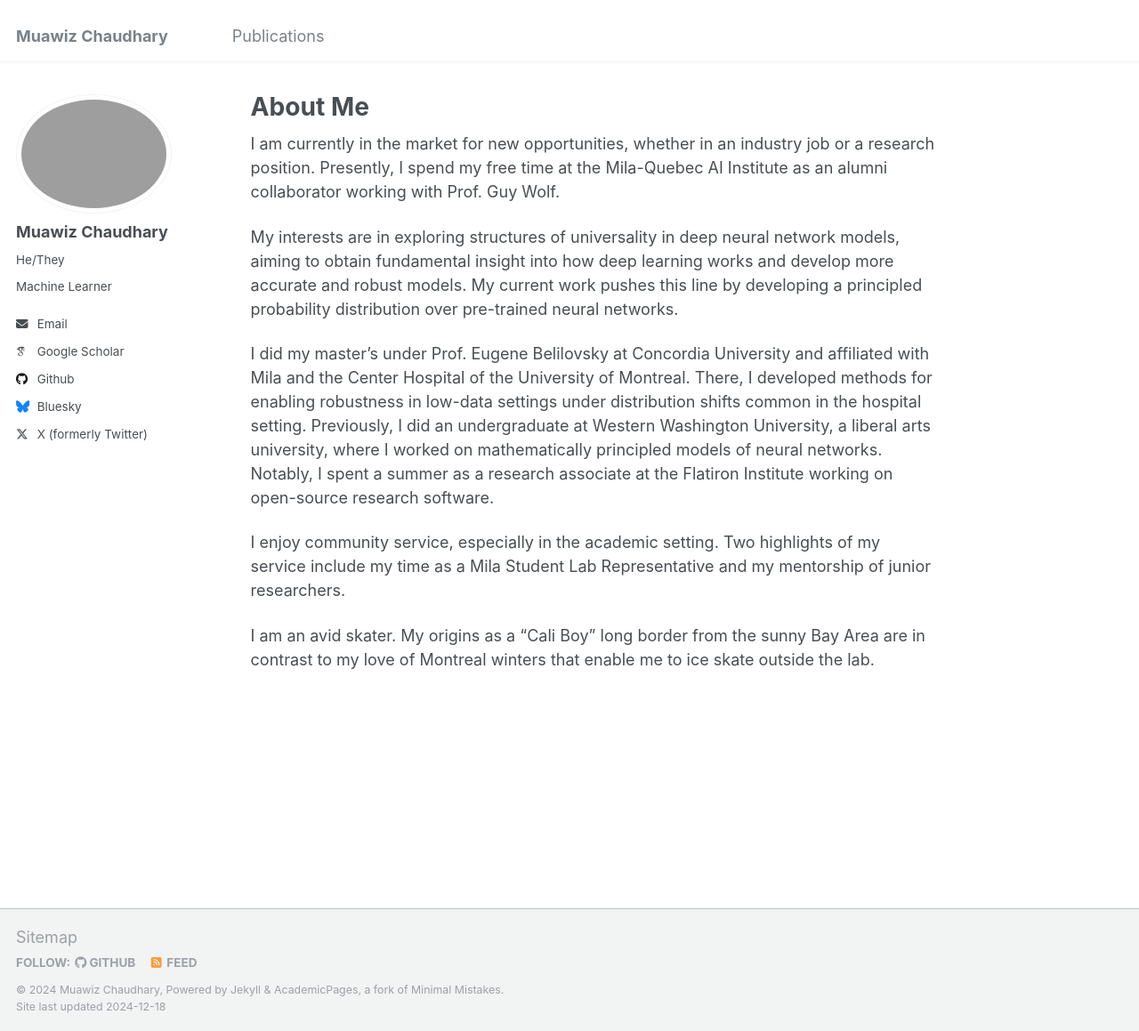
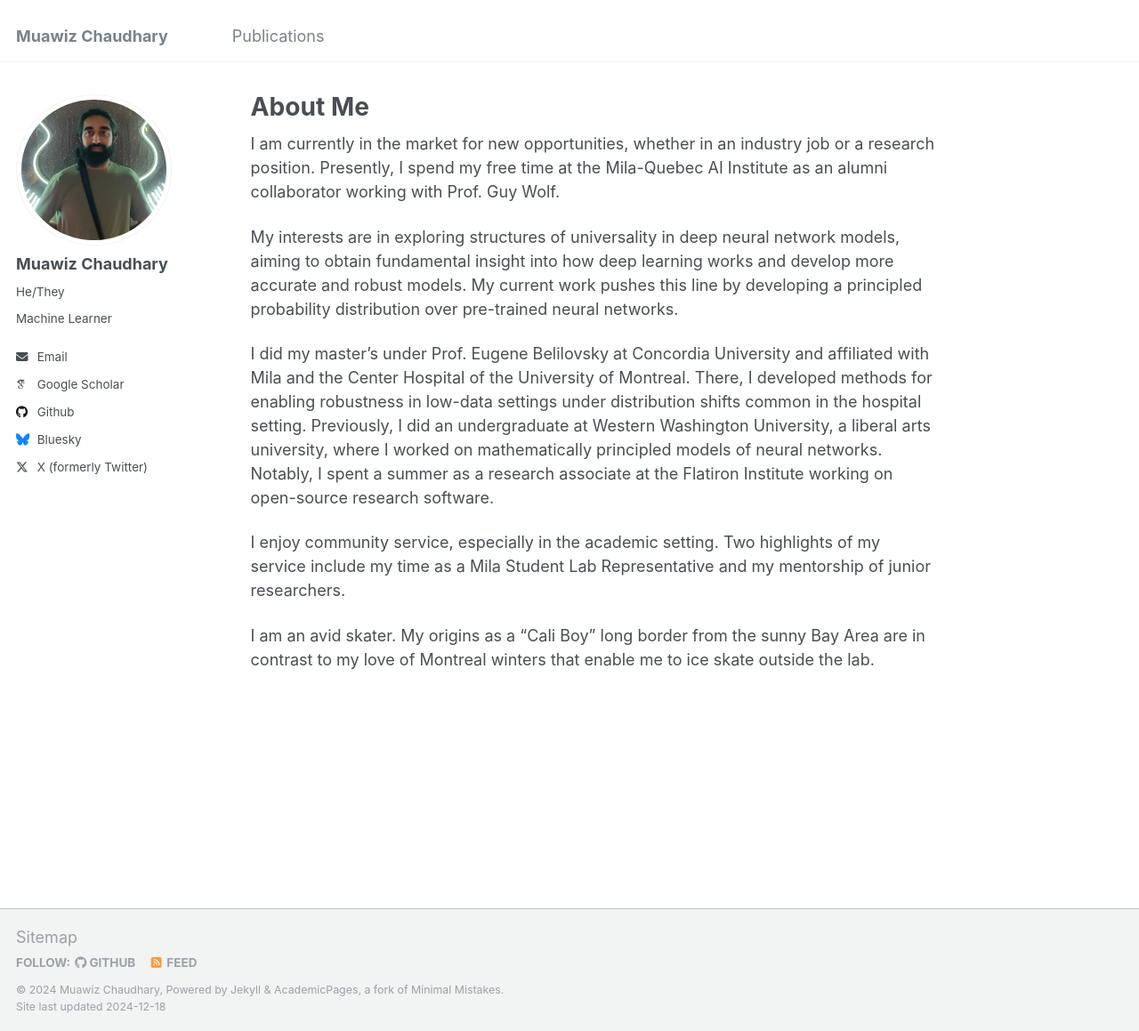
Before and after one commit to MuawizChaudhary/MuawizChaudhary.github.io, a Jekyll site: the page built from _pages/about.md, in a window 1280 px wide and 1159 px high. Shown: the whole window at 89% size. Built offline with Jekyll 4.4.1, drawn with Linux system fonts in a browser that asks for light colours; some web fonts are replaced.

Commit message:
Update _config.yml

```diff
--- a/_config.yml
+++ b/_config.yml
@@ -21,7 +21,7 @@ repository               : "MuawizChaudhary/MuawizChaudhary.github.io"
 #               Additional customization can be done by editing /_includes/author-profile.html
 author:
   # Biographic information
-  avatar           : "img_20221106_014222_cropped.png"
+  avatar           : "img_20221106_014222_cropped_compressed.jpg"
   name             : "Muawiz Chaudhary"
   pronouns         : "He/They" # example: "she/her"
   bio              : "Machine Learner"
```
